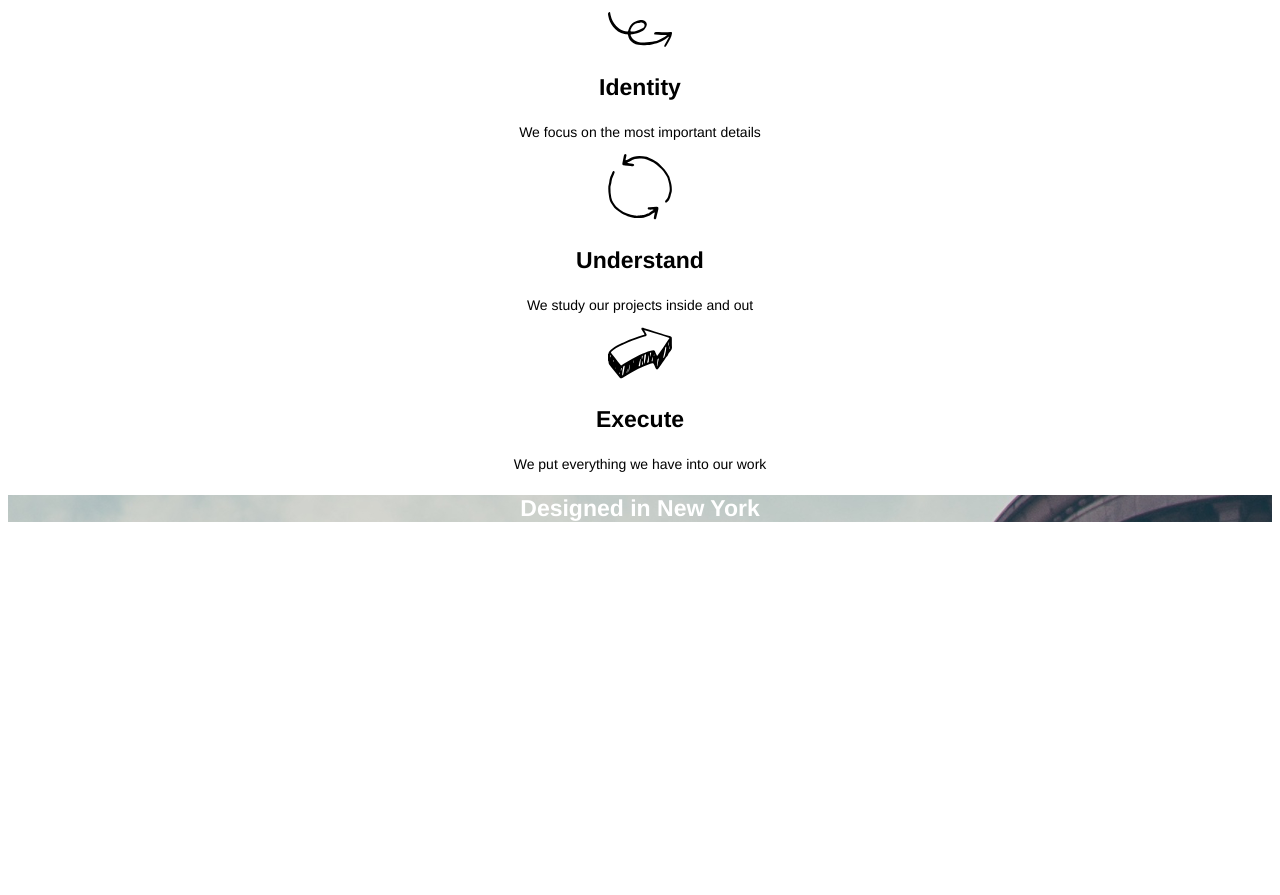
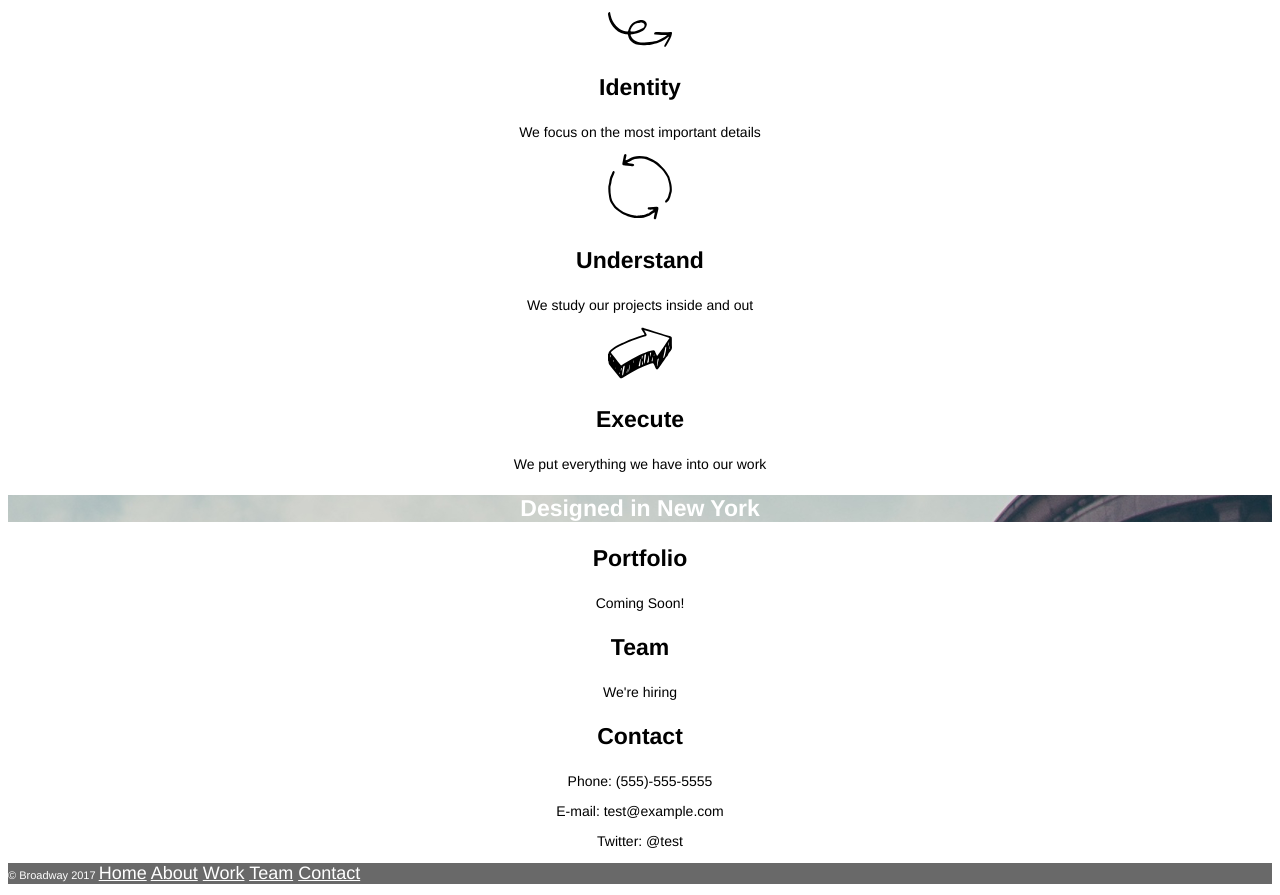
Before and after one commit to Daniela2270/broadway, a plain HTML site: page index.html in a window 1280 px wide. Shown: the part 429-1324 px from the top of the page. Before the commit the page ends 974 px from the top, so only its background shows below. Drawn offline with Linux system fonts and the light colour scheme.

Commit message:
final version

```diff
--- a/index.html
+++ b/index.html
@@ -9,11 +9,11 @@
     <div class="header">
       <h1>Broadway Design</h1>
       <nav class="navigation">
-        <p>Home</p>
-        <p>Process</p>
-        <p>Work</p>
-        <p>Team</p>
-        <p>Contact</p>
+        <p><a href="index.html">Home</a></p>
+        <p><a href=#about>About</a></p>
+        <p><a href=#work>Work</a></p>
+        <p><a href=#team>Team</a></p>
+        <p><a href=#contact>Contact</a></p>
     </div>
 
 <div>
@@ -42,5 +42,27 @@
   <h3>Designed in New York</h3>
 </div>
 
+<div>
+  <h3>Portfolio</h3>
+  <p class="description">Coming Soon!</p>
+</div>
+
+<div>
+  <h3>Team</h3>
+  <p class="description">We're hiring</p>
+</div>
+
+<div>
+  <h3>Contact</h3>
+  <p class="description">Phone: (555)-555-5555</p>
+  <p class="description">E-mail: test@example.com</p>
+  <p class="description">Twitter: @test</p>
+</div>
+
+<footer>
+  <p>&copy Broadway 2017 <span id='navigation'><a href="index.html">Home</a> <a href=#about>About</a> <a href=#work>Work</a> <a href=#team>Team</a> <a href=#contact>Contact</a></span></p>
+</footer>
+
+
   </body>
 </html>
--- a/style.css
+++ b/style.css
@@ -18,6 +18,17 @@ h3 {
   font-weight: bold;
 }
 
+a {
+  color: white;
+}
+
+footer {
+  font-size: 11px;
+  text-align: left;
+  color: white;
+  background-color: dimgray;
+}
+
 .navigation {
   font-size: 18px;
 }
@@ -30,3 +41,7 @@ h3 {
   background-image: url(images/the-flatiron-building.png);
   color: white;
 }
+
+#navigation {
+  font-size: 18px;
+}
```
